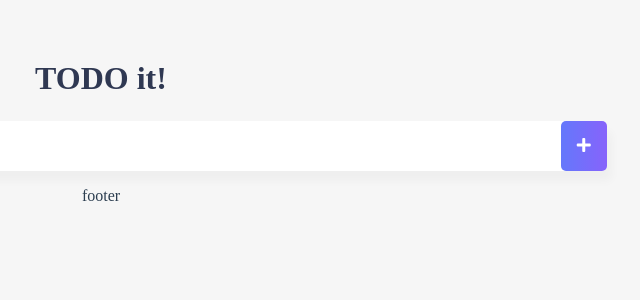
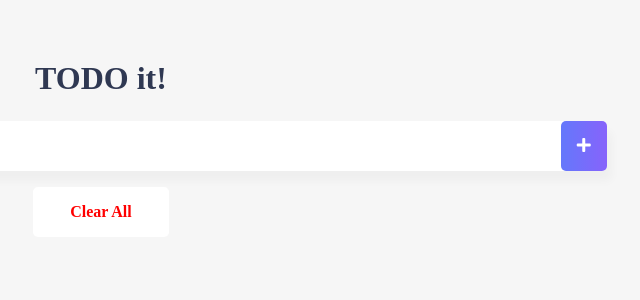
Before and after one commit to alinfanclub/captinVueMiddle, a Vue app: page / in a window 1280 px wide. Shown: the top 300 px of the page, without its empty margins (539-1179 px from the left). Built offline with nearby package versions, Linux system fonts and the light colour scheme.

Commit message:
새로고침 없이 반영 되도록 수정

```diff
--- a/src/App.vue
+++ b/src/App.vue
@@ -1,9 +1,9 @@
 <template>
   <div>
     <TodoHeader></TodoHeader>
-    <TodoInput></TodoInput>
-    <TodoList></TodoList>
-    <TodoFooter></TodoFooter>
+    <TodoInput v-on:addTodoItem="addOneItem"></TodoInput>
+    <TodoList v-bind:todoList='todoList' v-on:removeOne="removeOne" v-on:toggleOneItem="toggleOneItem"></TodoList>
+    <TodoFooter v-on:removeAll="removeAll"></TodoFooter>
   </div>
 </template>
 
@@ -15,12 +15,50 @@ import TodoList from './components/TodoList.vue'
 
 export default {
   name: 'App',
+  data() {
+    return {
+      todoList : [],
+    }
+  },
+  methods : {
+    addOneItem : function(todoItems) {
+      var obj = {completed: false, item: todoItems};
+      localStorage.setItem(todoItems, JSON.stringify(obj));
+      this.todoList.push(obj);
+    },
+    removeOne : function(todoItems, index) {
+      localStorage.removeItem(todoItems.item);
+          this.todoList.splice(index, 1);
+    },
+    removeAll : function() {
+      localStorage.clear();
+      this.todoList = [];
+    },
+    toggleOneItem : function(todoItems , index) {
+      //  todoItems.completed = !todoItems.completed;
+       this.todoList[index].completed = !todoItems.completed;
+        // localStorage.removeItem(todoItems.item);
+        localStorage.setItem(todoItems.item, JSON.stringify(todoItems));
+    }
+
+  },
+  created: function() {
+    if (localStorage.length > 0) {
+      for (var i = 0; i < localStorage.length ; i ++) {
+        if(localStorage.key(i) !== 'loglevel:webpack-dev-server') {
+          // console.log(JSON.parse(localStorage.getItem(localStorage.key(i))));
+          this.todoList.push(JSON.parse(localStorage.getItem(localStorage.key(i))));
+          //  this.todoList.push(localStorage.key(i));
+        }
+      }
+    }
+  },
   components: {
     TodoHeader,
     TodoFooter,
     TodoInput,
     TodoList,
-}
+  }
 }
 </script>
 
--- a/src/components/TodoFooter.vue
+++ b/src/components/TodoFooter.vue
@@ -1,13 +1,40 @@
 <template>
-  <div>footer</div>
+  <div class="clear-all-container">
+    <span class="clear-all-btn" @click="clearTodo">
+      Clear All
+    </span>
+  </div>
 </template>
 
 <script>
 export default {
-    name:'TodoFooter'
+    name:'TodoFooter',
+    data() {
+      return{
+
+      }
+    },
+    methods: {
+      clearTodo: function() {
+        this.$emit('removeAll');
+      }
+    }
 }
 </script>
 
-<style>
+<style lang="scss" scoped>
+  .clear-all-container {
+    width: 8.5rem;
+    height: 50px;
+    line-height: 50px;
+    background-color: white;
+    border-radius: 5px;
+    margin: 0 auto;
 
+    .clear-all-btn {
+      color: red;
+      display: block;
+      font-weight: bold;
+    }
+  }
 </style>
--- a/src/components/TodoInput.vue
+++ b/src/components/TodoInput.vue
@@ -18,15 +18,13 @@ export default {
     methods : {
       addTodo : function (){
         if (this.newTodoItem !== ''){
-          var obj = {completed: false, item: this.newTodoItem};
-          localStorage.setItem(this.newTodoItem, JSON.stringify(obj));
+          this.$emit('addTodoItem', this.newTodoItem);
           this.clearInput();
         }
       },
       clearInput : function () {
         this.newTodoItem = '';
       }
-
     }
 }
 </script>
@@ -45,6 +43,7 @@ export default {
     input {
       border-style: none;
       font-size: 0.9rem;
+      text-align: center;
       width: 100%;
       &:focus {
         outline: none;
--- a/src/components/TodoList.vue
+++ b/src/components/TodoList.vue
@@ -1,8 +1,8 @@
 <template>
   <div id="todoAll">
     <ul>
-      <li v-for="(todoItems,index ) in todoList" :key="todoItems.item">
-          <i class="checkBtn fas fa-check" :class="{checkBoxCompleted : todoItems.completed}" v-on:click="toggleComplete(todoItems, index)"></i>
+      <li v-for="(todoItems,index ) in todoList" :key="todoItems.item" :class="{lineCompleted : todoItems.completed}" v-on:click="toggleComplete(todoItems, index)">
+          <i class="checkBtn fas fa-check" :class="{checkBoxCompleted : todoItems.completed}" ></i>
        <span :class="{textCompleted : todoItems.completed}"> {{todoItems.item}}</span>
         <span class="removeBtn" :class="{trashCompleted : todoItems.completed}" v-on:click="removeTodo(todoItems, index)">
           <i class="fas fa-trash-alt"></i>
@@ -15,36 +15,18 @@
 <script>
 export default {
     name : 'TodoList',
-    data() {
-      return {
-        todoList : []
-      }
+    props: {
+      todoList : String,
     },
     methods : {
       removeTodo : function(todoItems, index) {
-        console.log(todoItems, index);
-        localStorage.removeItem(todoItems.item);
-        this.todoList.splice(index, 1);
+        this.$emit('removeOne', todoItems, index);
       },
-      toggleComplete : function(todoItems) {
-        // console.log(todoItems, index);
-        // todoItems.completed = true;
-        todoItems.completed = !todoItems.completed
-        localStorage.removeItem(todoItems.item);
-        localStorage.setItem(todoItems.item, JSON.stringify(todoItems));
+      toggleComplete : function(todoItems, index) {
+       this.$emit('toggleOneItem', todoItems, index)
       },
     },
-    created: function() {
-      if (localStorage.length > 0) {
-        for (var i = 0; i < localStorage.length ; i ++) {
-          if(localStorage.key(i) !== 'loglevel:webpack-dev-server') {
-            // console.log(JSON.parse(localStorage.getItem(localStorage.key(i))));
-            this.todoList.push(JSON.parse(localStorage.getItem(localStorage.key(i))));
-            //  this.todoList.push(localStorage.key(i));
-          }
-        }
-      }
-    },
+
 }
 </script>
 
@@ -57,6 +39,9 @@ export default {
     padding-left: 0;
     margin-top: 0;
     text-align: cneter;
+      .lineCompleted {
+        background-color: rgb(212, 212, 212);
+      }
       li {
         display: flex;
         align-items: center;
@@ -89,10 +74,10 @@ export default {
         .checkBoxCompleted  {
           color: grey;
         }
-        // .trashCompleted {
-        //   opacity: 0;
-        //   pointer-events: none;
-        // }
+        .trashCompleted {
+          opacity: 0;
+          pointer-events: none;
+        }
       }
     }
   }
```
